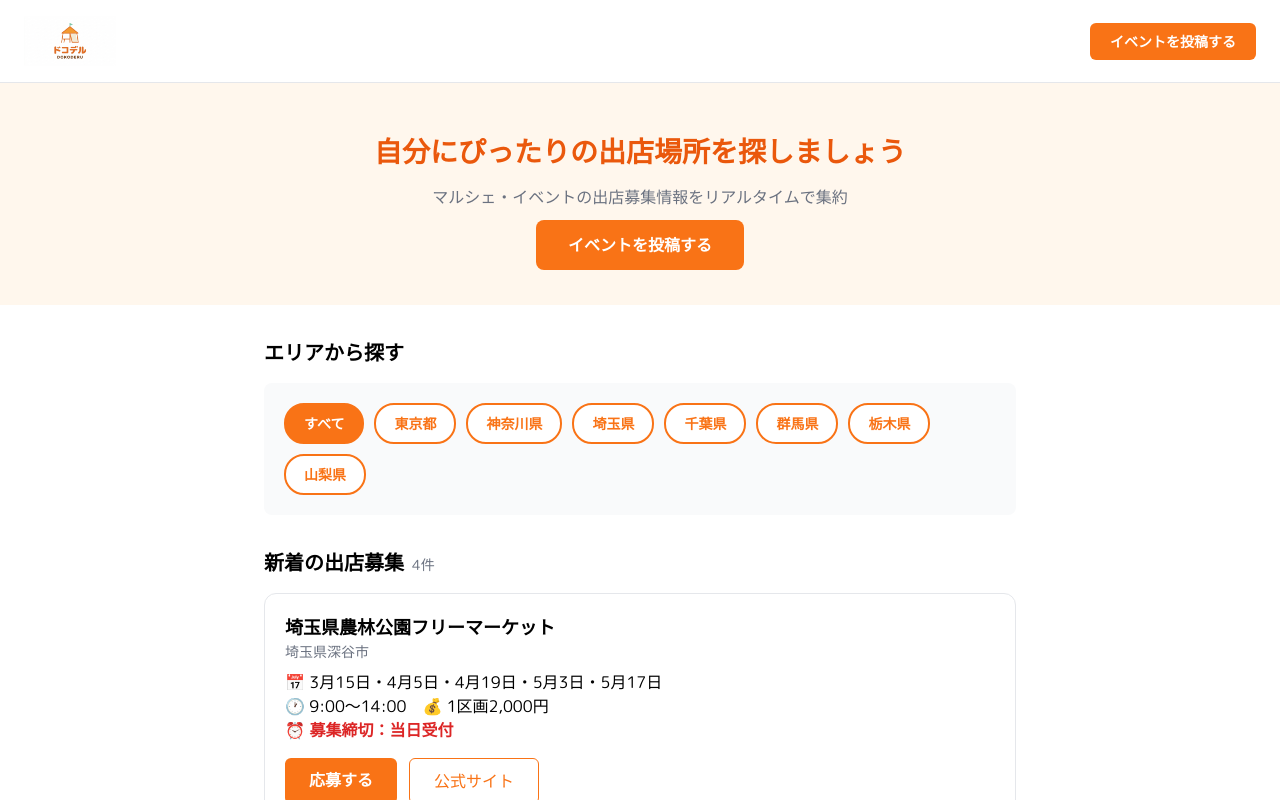
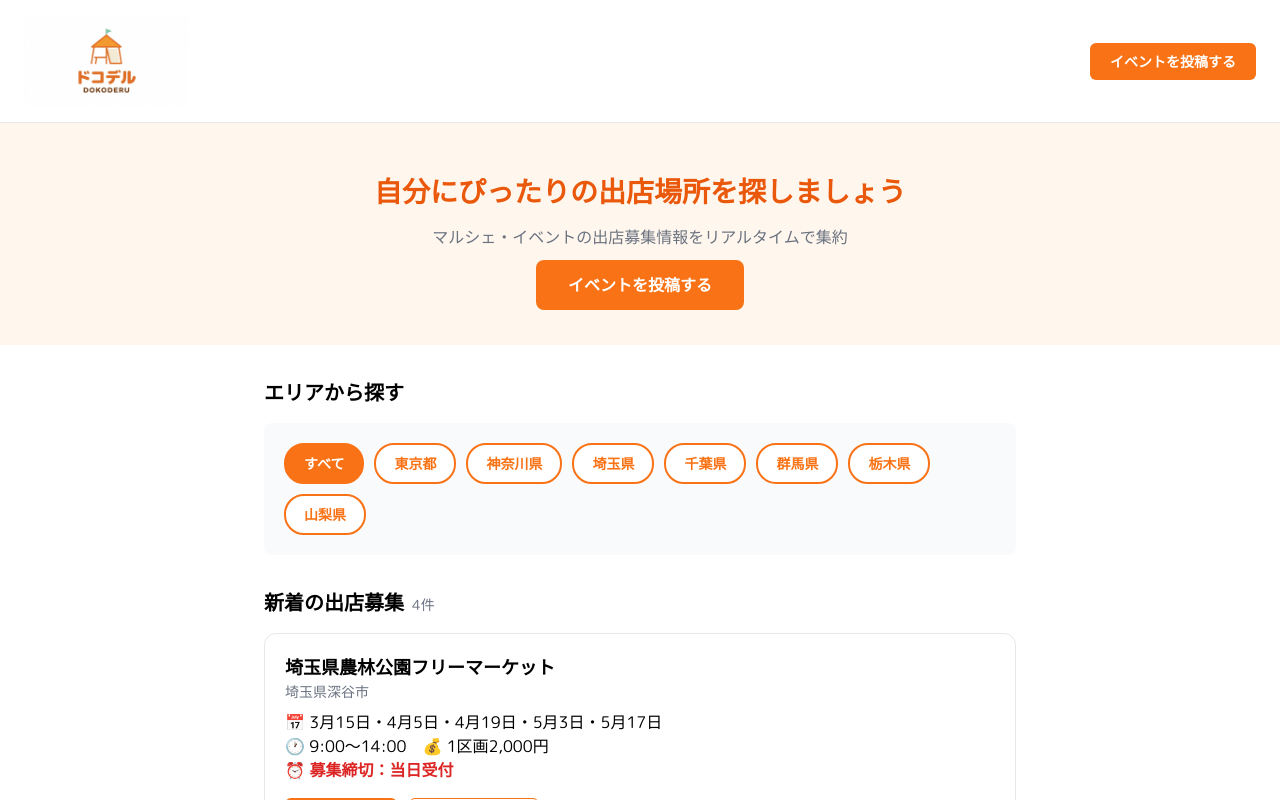
Before and after one commit to kyykkabc-hash/kitchen-car-hub, a Next.js app: page / in a window 1280 px wide. Shown: the top 800 px of the page. Built offline with nearby package versions, Linux system fonts and the light colour scheme.

Commit message:
ヘッダーロゴサイズ拡大

```diff
--- a/app/page.tsx
+++ b/app/page.tsx
@@ -5,7 +5,7 @@ export default function Home() {
   return (
     <div style={{ fontFamily: "sans-serif", background: "#fff", minHeight: "100vh" }}>
       <header style={{ borderBottom: "1px solid #e5e7eb", padding: "16px 24px", display: "flex", justifyContent: "space-between", alignItems: "center" }}>
-        <Image src="/logo.png" alt="ドコデル DOKODERU" height={50} width={200} style={{ height: "50px", width: "auto" }} />
+        <Image src="/logo.png" alt="ドコデル DOKODERU" height={90} width={360} style={{ height: "90px", width: "auto" }} />
         <a
           href="/submit"
           style={{ background: "#F97316", color: "#fff", border: "none", borderRadius: "6px", padding: "8px 20px", cursor: "pointer", textDecoration: "none", fontSize: "14px", fontWeight: "bold" }}
```
